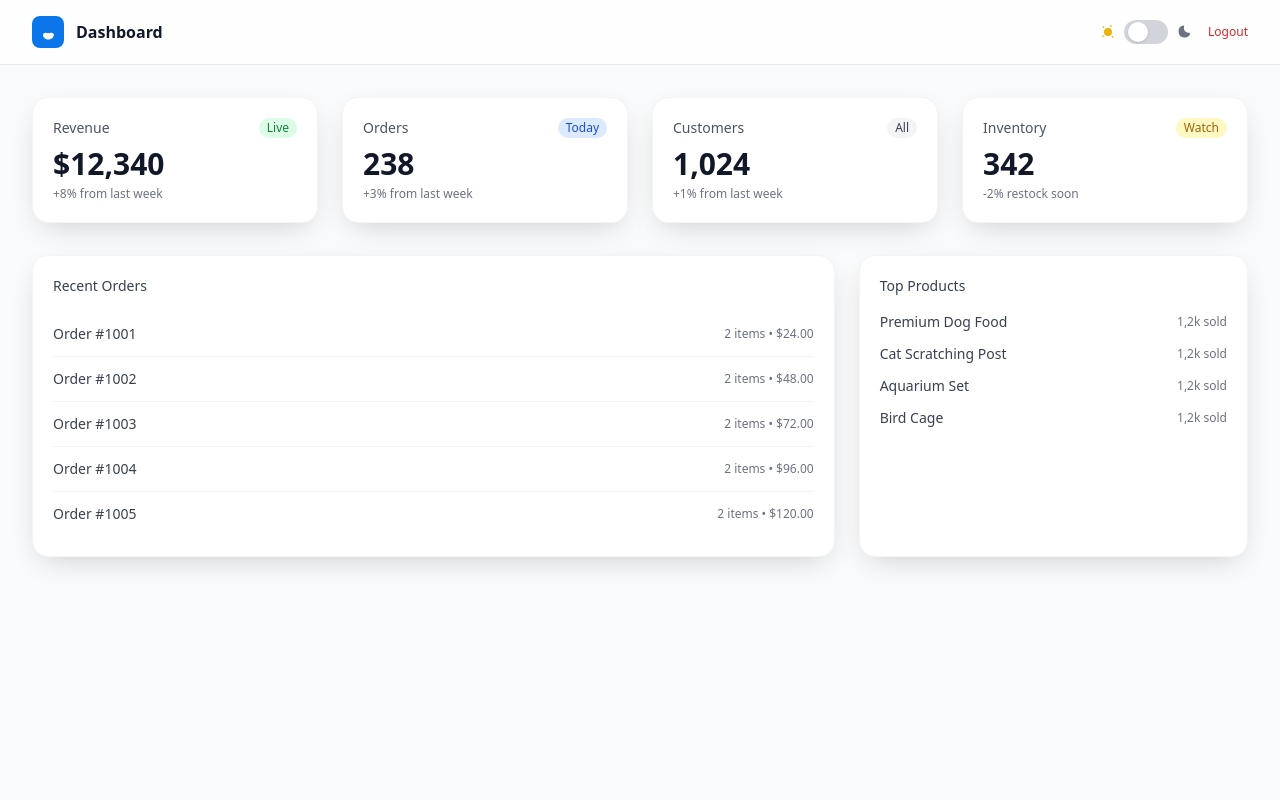
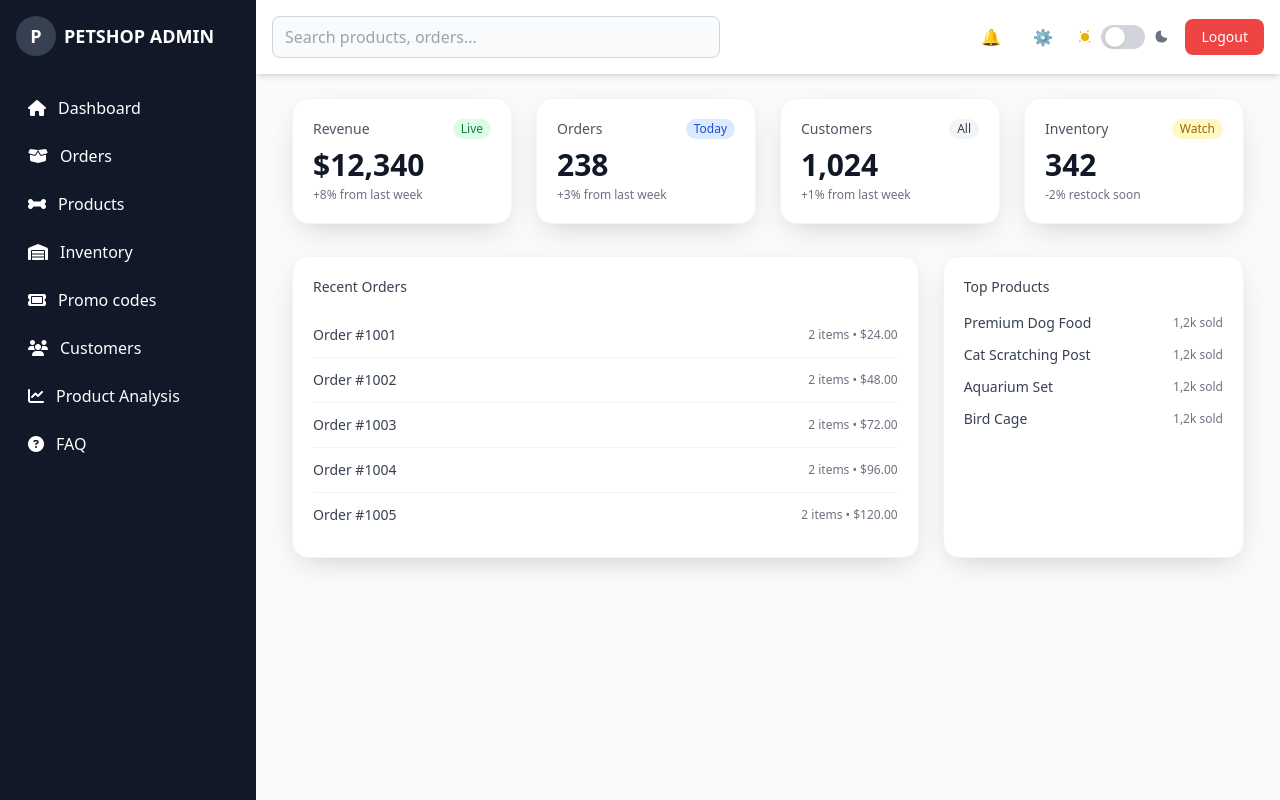
Before and after one commit to anuiitm/Admin-Frontend, a Vue app: page /dashboard in a window 1280 px wide. Built offline with nearby package versions, Linux system fonts and the light colour scheme; sample sign-in values are in the browser's storage.

Commit message:
Sidebar and Navbar update in dashboard

```diff
--- /dev/null
+++ b/src/components/Navbar.vue
@@ -0,0 +1,35 @@
+<template>
+    <header
+        class="flex items-center justify-between bg-white dark:bg-gray-800 p-4 shadow-md"
+    >
+        <button @click="$emit('toggle-sidebar')" class="md:hidden p-2 rounded bg-gray-800 text-white"> ☰ </button>
+        <div class="flex items-center w-full max-w-md">
+            <input
+                type="text"
+                placeholder="Search products, orders..."
+                class="w-full px-3 py-2 rounded-lg border border-gray-300 dark:border-gray-700 bg-gray-50 dark:bg-gray-700 text-gray-700 dark:text-gray-200 focus:outline-none"
+            />
+        </div>
+
+        <div class="flex items-center gap-4">
+            <button class="p-2 rounded hover:bg-gray-100 dark:hover:bg-gray-700">🔔</button>
+            <button class="p-2 rounded hover:bg-gray-100 dark:hover:bg-gray-700">⚙️</button>
+            <ThemeToggle />
+            <button
+                @click="logout"
+                class="bg-red-500 hover:bg-red-600 text-white px-4 py-2 rounded-lg text-sm"
+            > Logout </button>
+        </div>
+    </header>
+</template>
+
+<script setup lang="ts">
+import { useRouter } from 'vue-router'
+import ThemeToggle from '@/components/ThemeToggle.vue'
+
+const router = useRouter()
+function logout() {
+    localStorage.removeItem('auth_token')
+    router.push({ name: 'login' })
+}
+</script>
--- /dev/null
+++ b/src/components/Sidebar.vue
@@ -0,0 +1,62 @@
+<template>
+    <div>
+        <!-- Overlay for small screens -->
+        <div
+            v-if="props.isOpen"
+            @click="$emit('close')"
+            class="fixed inset-0 bg-black bg-opacity-50 z-20 md:hidden"
+        >
+        </div>
+        <aside
+            class="bg-gray-900 text-white w-64 min-h-screen p-4 flex flex-col fixed inset-y-0 left-0 transform transition-transform duration-300 z-30 -translate-x-full md:translate-x-0"
+            :class="{ 'translate-x-0': props.isOpen }"
+        >
+            <div class="flex items-center gap-2 mb-8">
+                <div class="w-10 h-10 bg-gray-700 rounded-full grid place-items-center">
+                    <span class="text-lg font-semibold">P</span>
+                </div>
+                <h1 class="font-semibold text-lg">PETSHOP ADMIN</h1>
+            </div>
+
+            <nav class="flex-1 space-y-2">
+                <a
+                    v-for="item in menu"
+                    :key="item.label"
+                    @click.prevent="goTo(item.path)"
+                    href="#"
+                    class="flex items-center gap-3 px-3 py-2 rounded-lg hover:bg-gray-800 transition cursor-pointer"
+                >
+                    <i :class="item.icon"></i>
+                    <span>{{ item.label }}</span>
+                </a>
+            </nav>
+        </aside>
+    </div>
+</template>
+
+<script setup lang="ts">
+import { useRouter } from 'vue-router'
+
+const props = defineProps<{ isOpen: boolean }>()
+const router = useRouter()
+
+const menu = [
+    { label: 'Dashboard', icon: 'fa-solid fa-home', path: '/' },
+    { label: 'Orders', icon: 'fa-solid fa-box-open', path: 'orders' },
+    { label: 'Products', icon: 'fa-solid fa-bone', path: 'products'},
+    { label: 'Inventory', icon: 'fa-solid fa-warehouse', path: 'inventory' },
+    { label: 'Promo codes', icon: 'fa-solid fa-ticket', path: 'promo' },
+    { label: 'Customers', icon: 'fa-solid fa-users', path: 'customers' },
+    { label: 'Product Analysis', icon: 'fa-solid fa-chart-line', path: 'analysis' },
+    { label: 'FAQ', icon: 'fa-solid fa-circle-question', path: 'faq' }
+]
+
+function goTo(path: string) {
+    router.push(path)
+}
+
+</script>
+
+<style scoped>
+@import 'https://cdnjs.cloudflare.com/ajax/libs/font-awesome/6.4.0/css/all.min.css';
+</style>
--- a/src/views/Dashboard.vue
+++ b/src/views/Dashboard.vue
@@ -1,25 +1,12 @@
 <template>
-	<div class="min-h-screen bg-gray-50 dark:bg-gray-900">
-		<!-- Top bar -->
-		<header class="bg-white/80 dark:bg-gray-800/80 backdrop-blur border-b border-gray-200 dark:border-gray-700">
-			<div class="max-w-7xl mx-auto px-4 sm:px-6 lg:px-8 h-16 flex items-center justify-between">
-				<div class="flex items-center gap-3">
-					<div class="w-8 h-8 rounded-lg bg-primary-600 text-white grid place-items-center">
-						<svg class="w-5 h-5" viewBox="0 0 24 24" fill="none" xmlns="http://www.w3.org/2000/svg">
-							<path d="M12 21c4 0 7-2.5 7-5.5 0-2-2.5-3.5-5-2-1-.5-2-.5-3 0-2.5-1.5-5 0-5 2 0 3 3 5.5 7 5.5Z" fill="currentColor"/>
-						</svg>
-					</div>
-					<h1 class="font-semibold text-gray-900 dark:text-gray-100">Dashboard</h1>
-				</div>
-				<div class="flex items-center gap-4">
-					<ThemeToggle />
-					<button @click="logout" class="text-xs text-red-600 hover:text-red-700">Logout</button>
-				</div>
-			</div>
-		</header>
+	<div class="flex min-h-screen bg-gray-50 dark:bg-gray-900 text-gray-800 dark:text-gray-100">
+    	<Sidebar :isOpen="isOpen" @close="isOpen = false" />
+
+    	<div class="flex-1 flex flex-col md:ml-64">
+      		<Navbar @toggle-sidebar="isOpen = !isOpen" />
 
 				<!-- Content -->
-		<main class="max-w-7xl mx-auto px-4 sm:px-6 lg:px-8 py-8">
+				<main class="max-w-7xl mx-1 px-1 sm:px-6 lg:px-8 py-6">
 					<div class="grid grid-cols-1 sm:grid-cols-2 lg:grid-cols-4 gap-6">
 						<div v-for="card in cards" :key="card.title" class="bg-white dark:bg-gray-800 rounded-2xl border border-gray-100 dark:border-gray-700 p-5 shadow-soft">
 							<div class="flex items-center justify-between">
@@ -53,13 +40,16 @@
 					</div>
 				</main>
 		</div>
+	</div>
 </template>
 
 <script setup lang="ts">
 import { ref } from 'vue'
 import { useRouter } from 'vue-router'
-import ThemeToggle from '@/components/ThemeToggle.vue'
+import Sidebar from '@/components/Sidebar.vue'
+import Navbar from '@/components/Navbar.vue'
 
+const isOpen = ref(false)
 const router = useRouter()
 
 const cards = ref([
@@ -71,10 +61,6 @@ const cards = ref([
 
 const products = ref(['Premium Dog Food', 'Cat Scratching Post', 'Aquarium Set', 'Bird Cage'])
 
-function logout() {
-	localStorage.removeItem('auth_token')
-	router.push({ name: 'login' })
-}
 </script>
 
 <style scoped>
```
Lines whose indentation alone changed are shown as unchanged.
